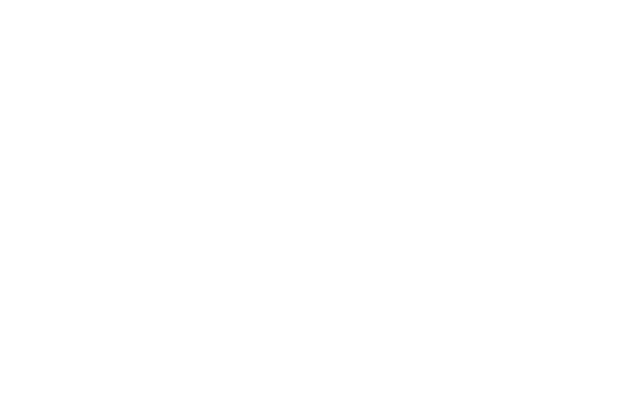
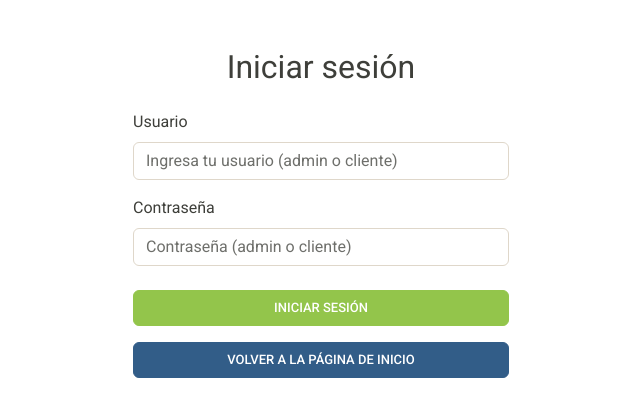
Before and after one commit to javh000/tt-tf-react-store-project-jv, a React (Vite) app: page /login in a window 1280 px wide. Before the commit this address had no page. Shown: the top 416 px of the page, without its empty margins (319-959 px from the left). Built offline with nearby package versions, Linux system fonts and the light colour scheme.

Commit message:
feat: crear pagina login y dashboard

```diff
--- a/src/App.jsx
+++ b/src/App.jsx
@@ -5,6 +5,8 @@
 import ProductDetailPage from "./pages/ProductDetailPage";
 import ScrollToTopButton from "./components/ScrollToTopButton";
 import NewArrivalsPage from "./pages/NewArrivalsPage";
+import LoginPage from "./pages/LoginPage";
+import Dashboard from "./pages/Dashboard";
 import "./App.css";
 
 const url = "https://dummyjson.com/products/";
@@ -18,6 +20,8 @@
         <Route path="/products/:id" element={<ProductDetailPage />} />
         <Route path="/deals" element={<DealPage url={url} />} />
         <Route path="/new-arrivals" element={<NewArrivalsPage url={url} />} />
+        <Route path="/login" element={<LoginPage />} />
+        <Route path="/dashboard" element={<Dashboard />} />
       </Routes>
       <ScrollToTopButton></ScrollToTopButton>
     </div>
--- /dev/null
+++ b/src/pages/Dashboard.jsx
@@ -0,0 +1,25 @@
+import React from "react";
+import { Container, Button } from "react-bootstrap";
+import { Navigate } from "react-router-dom";
+import { Link } from "react-router-dom";
+
+function Dashboard() {
+  const user = JSON.parse(localStorage.getItem("user"));
+
+  if (!user || user.role !== "admin") {
+    return <Navigate to="/home" />;
+  }
+
+  return (
+    <Container className="mt-5 justify-content-center text-center">
+      <h2>En construction</h2>
+      <Link to="/">
+          <Button variant="primary" className="w-20">
+            Volver a la página de inicio
+          </Button>
+        </Link>
+    </Container>
+  );
+}
+
+export default Dashboard;
--- /dev/null
+++ b/src/pages/LoginPage.jsx
@@ -0,0 +1,70 @@
+import { useState } from "react";
+import { Form, Button, Container } from "react-bootstrap";
+import { useNavigate, Link } from "react-router-dom";
+import Swal from "sweetalert2";
+
+function LoginPage() {
+  const [user, setUser] = useState("");
+  const [password, setPassword] = useState("");
+  const navigate = useNavigate();
+
+  const handleLogin = (e) => {
+    e.preventDefault();
+
+    if (user === "admin" && password === "admin") {
+      localStorage.setItem("user", JSON.stringify({ user, role: "admin" }));
+      navigate("/dashboard");
+    } else if (user === "cliente" && password === "cliente") {
+      localStorage.setItem("user", JSON.stringify({ user, role: "cliente" }));
+      navigate("/");
+    } else {
+      Swal.fire({
+        icon: "error",
+        title: "Oops...",
+        text: "Usuario o contraseña incorrectos",
+      });
+    }
+  };
+
+  return (
+    <Container className="mt-5" style={{ maxWidth: "400px" }}>
+      <h2 className="mb-4 text-center">Iniciar sesión</h2>
+
+      <Form onSubmit={handleLogin}>
+        <Form.Group controlId="formUser" className="mb-3">
+          <Form.Label>Usuario</Form.Label>
+          <Form.Control
+            type="text"
+            placeholder="Ingresa tu usuario (admin o cliente)"
+            value={user}
+            onChange={(e) => setUser(e.target.value)}
+            required
+          />
+        </Form.Group>
+
+        <Form.Group controlId="formPassword" className="mb-4">
+          <Form.Label>Contraseña</Form.Label>
+          <Form.Control
+            type="password"
+            placeholder="Contraseña (admin o cliente)"
+            value={password}
+            onChange={(e) => setPassword(e.target.value)}
+            required
+          />
+        </Form.Group>
+
+        <Button variant="success" type="submit" className="w-100 mb-3">
+          Iniciar sesión
+        </Button>
+
+        <Link to="/">
+          <Button variant="primary" className="w-100">
+            Volver a la página de inicio
+          </Button>
+        </Link>
+      </Form>
+    </Container>
+  );
+}
+
+export default LoginPage;
```
